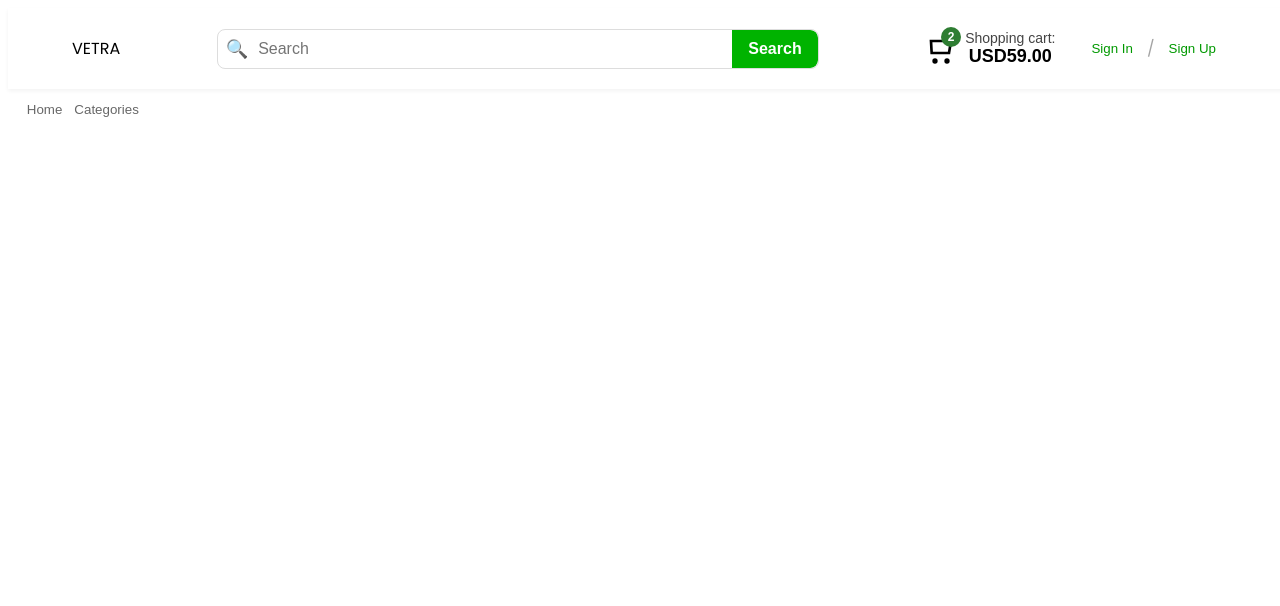
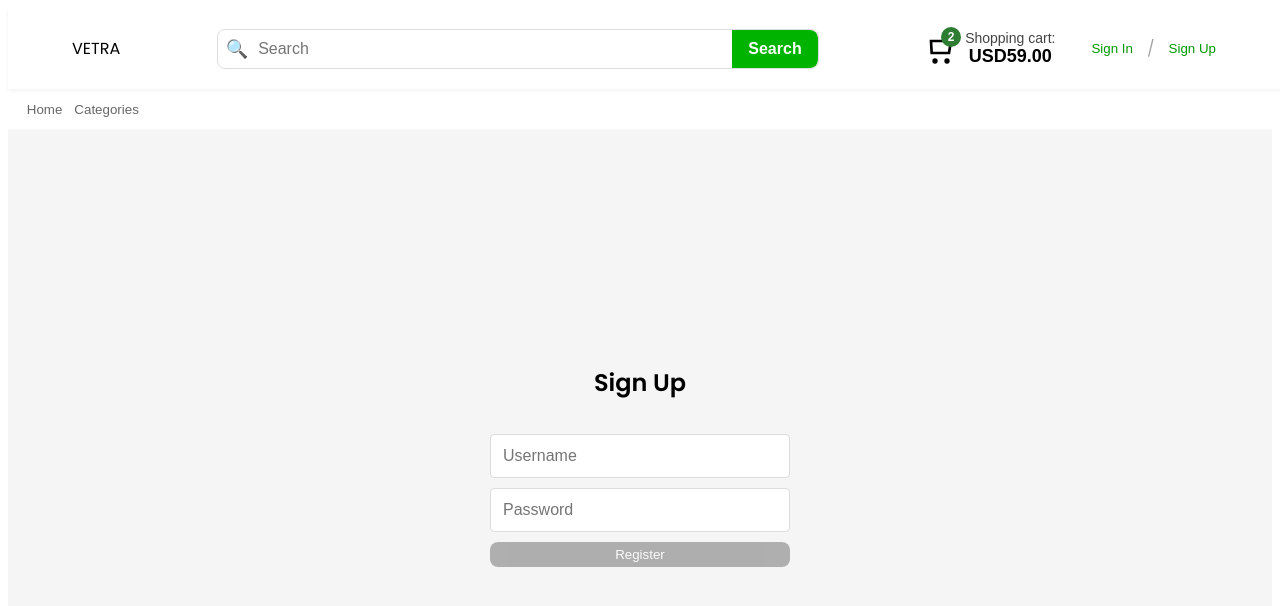
Before and after one commit to anil0x80/shop-frontend, an Angular app: page /sign-up in a window 1280 px wide. Before the commit this address led to /. Shown: the top 606 px of the page. Built offline with nearby package versions, Linux system fonts and the light colour scheme.

Commit message:
add register page

```diff
--- a/angular.json
+++ b/angular.json
@@ -88,5 +88,8 @@
         }
       }
     }
+  },
+  "cli": {
+    "analytics": false
   }
 }
--- a/src/app/app.routes.ts
+++ b/src/app/app.routes.ts
@@ -1,6 +1,7 @@
 import { Routes } from '@angular/router';
 import { Home } from './home/home';
 import { LoginPage } from './login-page/login-page';
+import { RegisterPage } from './register-page/register-page';
 
 export const routes: Routes = [
     {
@@ -10,5 +11,9 @@ export const routes: Routes = [
     {
         path:'sign-in',
         component:LoginPage
+    },
+    {
+        path:'sign-up',
+        component:RegisterPage
     }
 ];
--- /dev/null
+++ b/src/app/register-page/register-page.css
@@ -0,0 +1,42 @@
+.register-page {
+  display: flex;
+  justify-content: center;
+  align-items: center;
+  min-height: calc(100vh - 150px); /* Adjust 80px to your header height */
+  background-color: #f5f5f5;
+}
+
+.sign-up-text{
+    text-align: center;
+    font-weight: bold;
+    font-size: x-large;
+}
+
+.register-form{
+    display: grid;
+    gap: 10px;
+    width: 300px;
+}
+
+.register-form input {
+    padding: 12px;
+    border: 1px solid #ddd;
+    border-radius: 4px;
+    font-size: 16px;
+    outline: none;
+}
+
+.sign-up-button{
+    background-color: #00b300;
+    color: white;
+    font-weight: 200;
+    padding: 5px;
+    border: transparent;
+    border-radius: 8px;
+}
+
+.sign-up-button:disabled {
+    background-color: gray;      /* dim the color */
+    cursor: not-allowed;         /* shows a "not allowed" cursor */
+    opacity: 0.6;                /* make it look inactive */
+}
--- /dev/null
+++ b/src/app/register-page/register-page.html
@@ -0,0 +1,8 @@
+<div class="register-page">
+  <form [formGroup]="registerForm" class="register-form">
+    <p class="sign-up-text">Sign Up</p>
+    <input type="text" formControlName="username" name="username" placeholder="Username"/>
+    <input type="password" formControlName="password" name="password" placeholder="Password"/>
+    <button type="submit" class="sign-up-button" (click)="onSignup()" [disabled]="!registerForm.valid">Register</button>
+  </form>
+</div>
--- /dev/null
+++ b/src/app/register-page/register-page.ts
@@ -0,0 +1,21 @@
+import { Component } from '@angular/core';
+import {FormGroup, FormControl} from '@angular/forms';
+import {ReactiveFormsModule, Validators} from '@angular/forms';
+
+@Component({
+  selector: 'app-register-page',
+  imports: [ReactiveFormsModule],
+  templateUrl: './register-page.html',
+  styleUrl: './register-page.css'
+})
+export class RegisterPage {
+    registerForm = new FormGroup({
+    username: new FormControl('', Validators.required),
+    password: new FormControl('', Validators.required),
+  });
+
+  onSignup()
+  {
+    alert("username: " + this.registerForm.value.username + "  " + "password: " + this.registerForm.value.password)
+  }
+}
```
